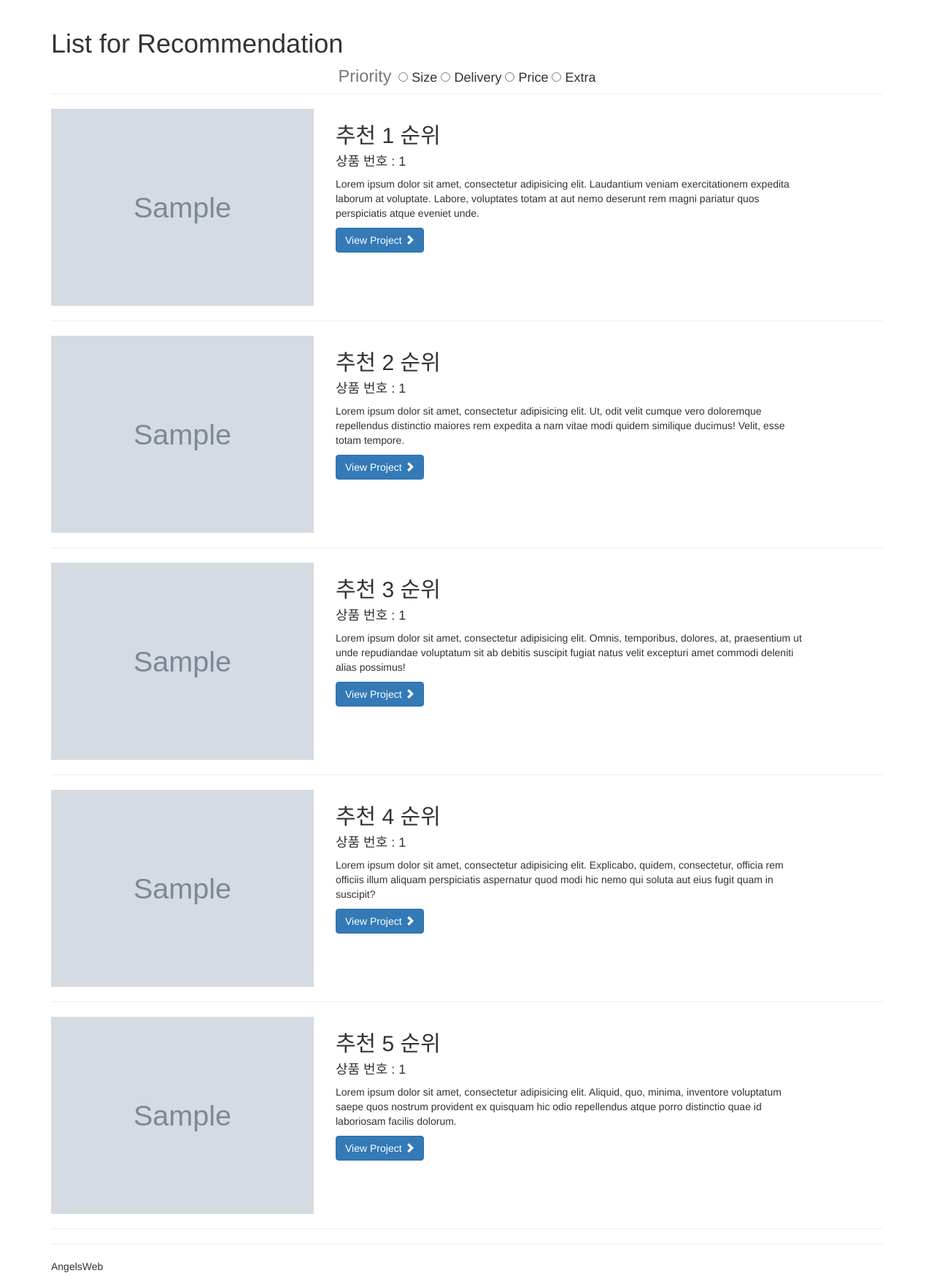
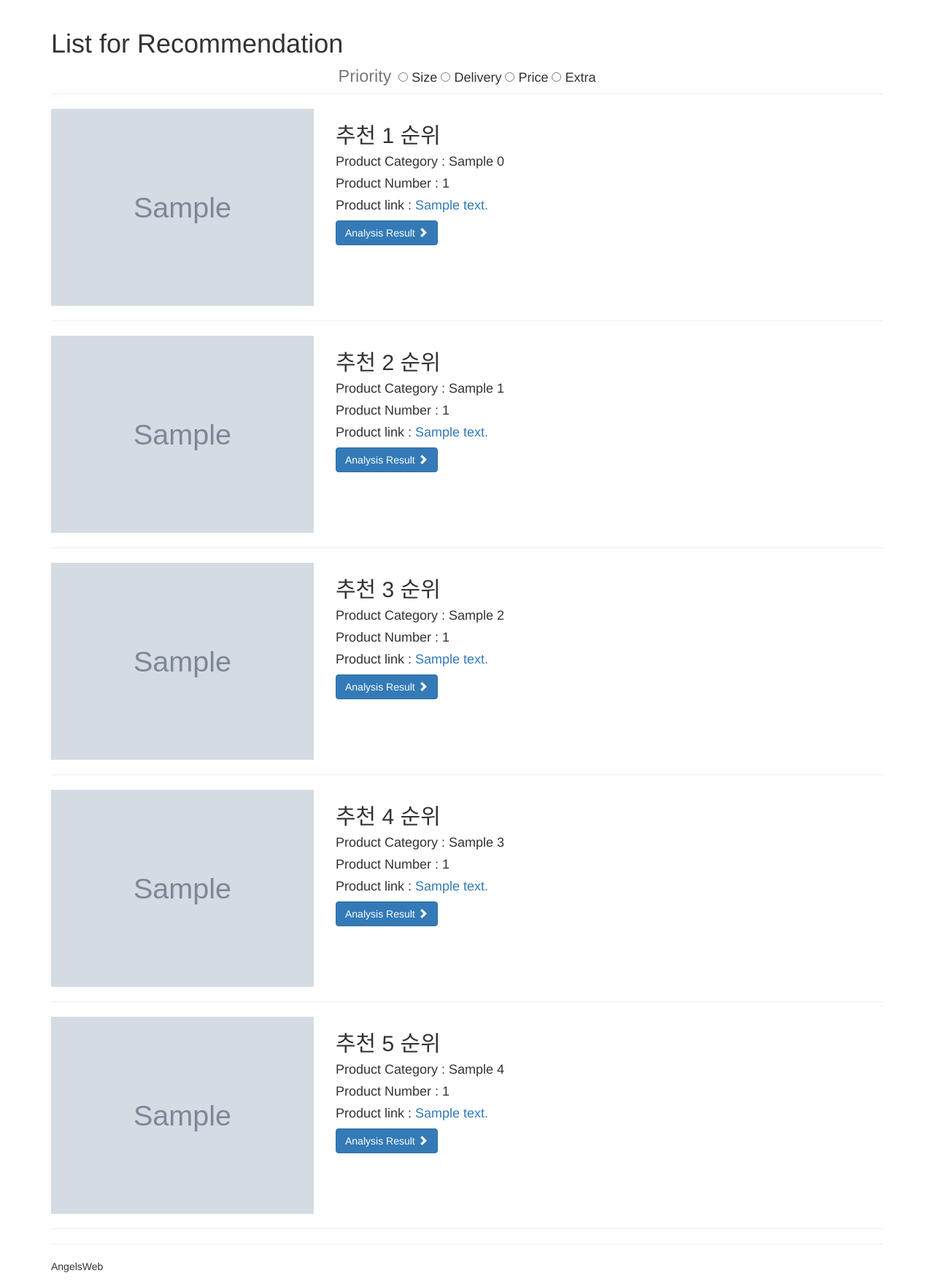
Before and after one commit to darkstars77/AngelsWeb, a Django app: template templates/WebView/product_list.html in a window 1280 px wide. Shown: the whole page at 73% size. Run offline with Django 3.2, Linux system fonts and the light colour scheme; the template is opened without the code that fills it: most values are stand-ins (such as "Sample title", 1, 10 or a date in 2020); grey boxes marked "Sample" are stand-in pictures; some libraries are stand-ins or nearby versions.

Commit message:
product recommend system ui add

```diff
--- a/templates/WebView/product_list.html
+++ b/templates/WebView/product_list.html
@@ -61,9 +61,10 @@
             </div>
             <div class="col-md-7">
                 <h2>추천 1 순위</h2>
-                <h4>상품 번호 : {{ products.0.pk }}</h4>
-                <p>Lorem ipsum dolor sit amet, consectetur adipisicing elit. Laudantium veniam exercitationem expedita laborum at voluptate. Labore, voluptates totam at aut nemo deserunt rem magni pariatur quos perspiciatis atque eveniet unde.</p>
-                <a class="btn btn-primary" href="http://52.78.128.31/search_product/?product_number={{ products.0.pk }}">View Project <span class="glyphicon glyphicon-chevron-right"></span></a>
+                <h4>Product Category : {{ products.0.title }}</h4>
+                <h4>Product Number : {{ products.0.pk }}</h4>
+                <h4>Product link : <a href={{ products.0.description }}> {{ products.0.description }} </a> </h4>
+                <a class="btn btn-primary" href="http://52.78.128.31/search_product/?product_number={{ products.0.pk }}">Analysis Result <span class="glyphicon glyphicon-chevron-right"></span></a>
             </div>
         </div>
         <!-- /.row -->
@@ -79,9 +80,10 @@
             </div>
             <div class="col-md-7">
                 <h2>추천 2 순위</h2>
-                <h4>상품 번호 : {{ products.1.pk }}</h4>
-                <p>Lorem ipsum dolor sit amet, consectetur adipisicing elit. Ut, odit velit cumque vero doloremque repellendus distinctio maiores rem expedita a nam vitae modi quidem similique ducimus! Velit, esse totam tempore.</p>
-                <a class="btn btn-primary" href="http://52.78.128.31/search_product/?product_number={{ products.1.pk }}">View Project <span class="glyphicon glyphicon-chevron-right"></span></a>
+                <h4>Product Category : {{ products.1.title }}</h4>
+                <h4>Product Number : {{ products.1.pk }}</h4>
+                <h4>Product link : <a href={{ products.1.description }}> {{ products.0.description }} </a> </h4>
+                <a class="btn btn-primary" href="http://52.78.128.31/search_product/?product_number={{ products.1.pk }}">Analysis Result <span class="glyphicon glyphicon-chevron-right"></span></a>
             </div>
         </div>
         <!-- /.row -->
@@ -97,9 +99,10 @@
             </div>
             <div class="col-md-7">
                 <h2>추천 3 순위</h2>
-                <h4>상품 번호 : {{ products.2.pk }}</h4>
-                <p>Lorem ipsum dolor sit amet, consectetur adipisicing elit. Omnis, temporibus, dolores, at, praesentium ut unde repudiandae voluptatum sit ab debitis suscipit fugiat natus velit excepturi amet commodi deleniti alias possimus!</p>
-                <a class="btn btn-primary" href="http://52.78.128.31/search_product/?product_number={{ products.2.pk }}">View Project <span class="glyphicon glyphicon-chevron-right"></span></a>
+                <h4>Product Category : {{ products.2.title }}</h4>
+                <h4>Product Number : {{ products.2.pk }}</h4>
+                <h4>Product link : <a href={{ products.2.description }}> {{ products.0.description }} </a> </h4>
+                <a class="btn btn-primary" href="http://52.78.128.31/search_product/?product_number={{ products.2.pk }}">Analysis Result <span class="glyphicon glyphicon-chevron-right"></span></a>
             </div>
         </div>
         <!-- /.row -->
@@ -116,9 +119,10 @@
             </div>
             <div class="col-md-7">
                 <h2>추천 4 순위</h2>
-                <h4>상품 번호 : {{ products.3.pk }}</h4>
-                <p>Lorem ipsum dolor sit amet, consectetur adipisicing elit. Explicabo, quidem, consectetur, officia rem officiis illum aliquam perspiciatis aspernatur quod modi hic nemo qui soluta aut eius fugit quam in suscipit?</p>
-                <a class="btn btn-primary" href="http://52.78.128.31/search_product/?product_number={{ products.3.pk }}">View Project <span class="glyphicon glyphicon-chevron-right"></span></a>
+                <h4>Product Category : {{ products.3.title }}</h4>
+                <h4>Product Number : {{ products.3.pk }}</h4>
+                <h4>Product link : <a href={{ products.3.description }}> {{ products.0.description }} </a> </h4>
+                <a class="btn btn-primary" href="http://52.78.128.31/search_product/?product_number={{ products.3.pk }}">Analysis Result <span class="glyphicon glyphicon-chevron-right"></span></a>
             </div>
         </div>
         <!-- /.row -->
@@ -134,9 +138,10 @@
             </div>
             <div class="col-md-7">
                 <h2>추천 5 순위</h2>
-                <h4>상품 번호 : {{ products.4.pk }}</h4>
-                <p>Lorem ipsum dolor sit amet, consectetur adipisicing elit. Aliquid, quo, minima, inventore voluptatum saepe quos nostrum provident ex quisquam hic odio repellendus atque porro distinctio quae id laboriosam facilis dolorum.</p>
-                <a class="btn btn-primary" href="http://52.78.128.31/search_product/?product_number={{ products.4.pk }}">View Project <span class="glyphicon glyphicon-chevron-right"></span></a>
+                <h4>Product Category : {{ products.4.title }}</h4>
+                <h4>Product Number : {{ products.4.pk }}</h4>
+                <h4>Product link : <a href={{ products.4.description }}> {{ products.0.description }} </a> </h4>
+                <a class="btn btn-primary" href="http://52.78.128.31/search_product/?product_number={{ products.4.pk }}">Analysis Result <span class="glyphicon glyphicon-chevron-right"></span></a>
             </div>
         </div>
         <!-- /.row -->
```
